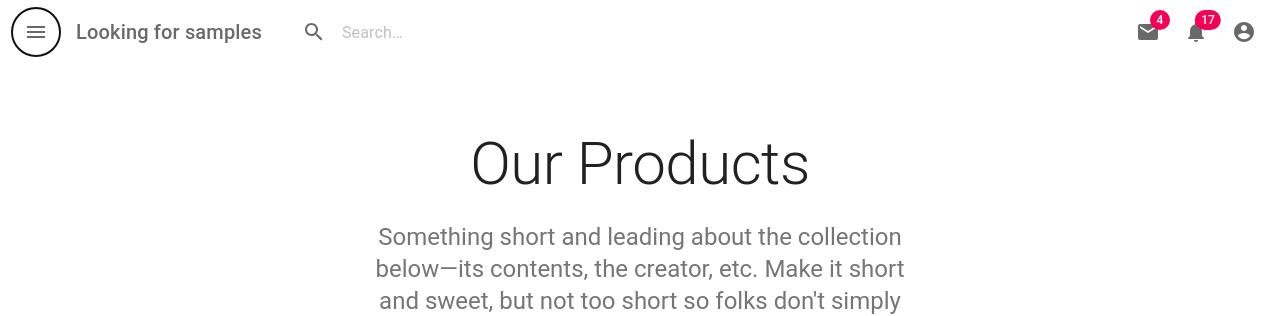
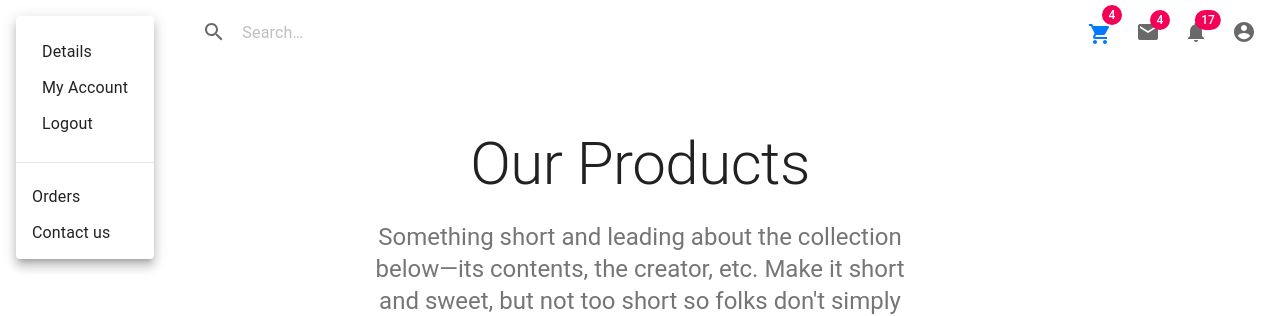
Before and after one commit to rajan-chawla/Build-Web-and-Mobile-App, a React (Create React App) app in the folder Client/: page / in a window 1280 px wide. Both pictures are taken after a click on the button 36 px from the left and 32 px from the top of the page. Shown: the top 316 px of the page. Built offline with nearby package versions, Linux system fonts and the light colour scheme.

Commit message:
Add files via upload
added some features

```diff
--- a/Client/src/components/Header.js
+++ b/Client/src/components/Header.js
@@ -15,6 +15,11 @@ import MailIcon from '@material-ui/icons/Mail';
 import NotificationsIcon from '@material-ui/icons/Notifications';
 import MoreIcon from '@material-ui/icons/MoreVert';
 import Button from '@material-ui/core/Button';
+import {Link} from 'react-router-dom';
+import styled from 'styled-components';
+import ShoppingCartIcon from '@material-ui/icons/ShoppingCart';
+import { withStyles } from '@material-ui/core/styles';;
+
 
 const useStyles = makeStyles(theme => ({
   grow: {
@@ -100,20 +105,27 @@ const useStyles = makeStyles(theme => ({
   },
 }));
 
+const StyledBadge = withStyles(theme => ({
+  badge: {
+    right: -3,
+    top: 13,
+    border: `2px solid ${theme.palette.background.paper}`,
+    padding: '0 4px',
+  },
+}))(Badge);
+
 export default function Header() {
   const classes = useStyles();
   const [anchorEl, setAnchorEl] = React.useState(null);
+  const [simpleMenuanchorEl, setsimpleMenuAnchorEl] = React.useState(null);
   const [mobileMoreAnchorEl, setMobileMoreAnchorEl] = React.useState(null);
 
   const isMenuOpen = Boolean(anchorEl);
   const isMobileMenuOpen = Boolean(mobileMoreAnchorEl);
+  const isSimpleMenuOpen = Boolean(simpleMenuanchorEl);
 
   const handleProfileMenuOpen = event => {
     setAnchorEl(event.currentTarget);
-  };
-
-  const handleMobileMenuClose = () => {
-    setMobileMoreAnchorEl(null);
   };
 
   const handleMenuClose = () => {
@@ -121,9 +133,53 @@ export default function Header() {
     handleMobileMenuClose();
   };
 
+  const handleSimpleMenuClose = () => {
+    setsimpleMenuAnchorEl(null);
+  };
+
+  const handleSimpleMenuOpen = event => {
+    setsimpleMenuAnchorEl(event.currentTarget);
+  };
+
   const handleMobileMenuOpen = event => {
     setMobileMoreAnchorEl(event.currentTarget);
   };
+
+  const handleMobileMenuClose = () => {
+    setMobileMoreAnchorEl(null);
+  };
+
+  const handleClick = event => {
+    setAnchorEl(event.currentTarget);
+  };
+
+  const handleClose = () => {
+    setAnchorEl(null);
+  };
+
+  const simpleMenuId = 'primary-search-account-menu';
+  const renderSimpleMenu = (
+    <Menu
+      anchorEl={simpleMenuanchorEl}
+      anchorOrigin={{ vertical: 'top', horizontal: 'left' }}
+      id={simpleMenuId}
+      keepMounted
+      transformOrigin={{ vertical: 'top', horizontal: 'left' }}
+      open={isSimpleMenuOpen}
+      onClose={handleSimpleMenuClose}
+    >
+      <div className={classes.buttonContainer}>
+      <MenuItem onClick={handleSimpleMenuClose}component={Link} to="/details">Details</MenuItem>
+      <MenuItem onClick={handleSimpleMenuClose} component={Link} to="/navbar">My Account</MenuItem>
+      <MenuItem onClick={handleSimpleMenuClose}component={Link} to="/navbar">Logout</MenuItem>
+      </div>
+      <div className={classes.line}>
+      <hr />
+      </div>
+      <MenuItem onClick={handleSimpleMenuClose}>Orders</MenuItem>
+      <MenuItem onClick={handleSimpleMenuClose}>Contact us</MenuItem>
+    </Menu>
+  );
 
   const menuId = 'primary-search-account-menu';
   const renderMenu = (
@@ -149,6 +205,8 @@ export default function Header() {
       <MenuItem onClick={handleMenuClose}>Contact us</MenuItem>
     </Menu>
   );
+
+
 
   const mobileMenuId = 'primary-search-account-menu-mobile';
   const renderMobileMenu = (
@@ -197,15 +255,22 @@ export default function Header() {
         <Toolbar>
         <IconButton
               edge="start"
+              aria-label="open drawer"
+              aria-controls={simpleMenuId}
+
               className={classes.menuButton}
+              onClick={handleSimpleMenuOpen}
               color="inherit"
-            aria-label="open drawer"
             >
               <MenuIcon />
             </IconButton>
+
           <Typography className={classes.title} variant="h6" noWrap>
-            Looking for samples
+          <Link to='/' className="nav-link">
+            Home
+            </Link>
             </Typography>
+
           <div className={classes.search}>
             <div className={classes.searchIcon}>
               <SearchIcon />
@@ -218,8 +283,20 @@ export default function Header() {
               }}
               inputProps={{ 'aria-label': 'search' }}
             />
+
           </div>
+            <div>
+
+            </div>
+
           <div className={classes.grow} />
+          <IconButton aria-label="cart">
+              <Badge badgeContent={4} color="secondary">
+              <Link to="/cart" >
+               <ShoppingCartIcon />
+           </Link>
+              </Badge>
+            </IconButton>
           <div className={classes.sectionDesktop}>
             <IconButton aria-label="show 4 new mails" color="inherit">
               <Badge badgeContent={4} color="secondary">
@@ -231,6 +308,9 @@ export default function Header() {
                 <NotificationsIcon />
               </Badge>
             </IconButton>
+
+
+
             <IconButton
               edge="end"
               aria-label="account of current user"
@@ -242,6 +322,7 @@ export default function Header() {
               <AccountCircle />
             </IconButton>
           </div>
+
           <div className={classes.sectionMobile}>
             <IconButton
               aria-label="show more"
@@ -257,6 +338,17 @@ export default function Header() {
       </AppBar>
       {renderMobileMenu}
       {renderMenu}
+      {renderSimpleMenu}
+
     </div>
   );
 }
+
+const ButtonContainer = styled.button `
+text-transform: capitalize;
+font-size: 1.4rem;
+background: transparent;
+color: var(--black);
+border: 0.05rem solid var(--darkBlue);
+border-radius: 0.5rem;
+`;
```
Lines whose indentation alone changed are shown as unchanged.
